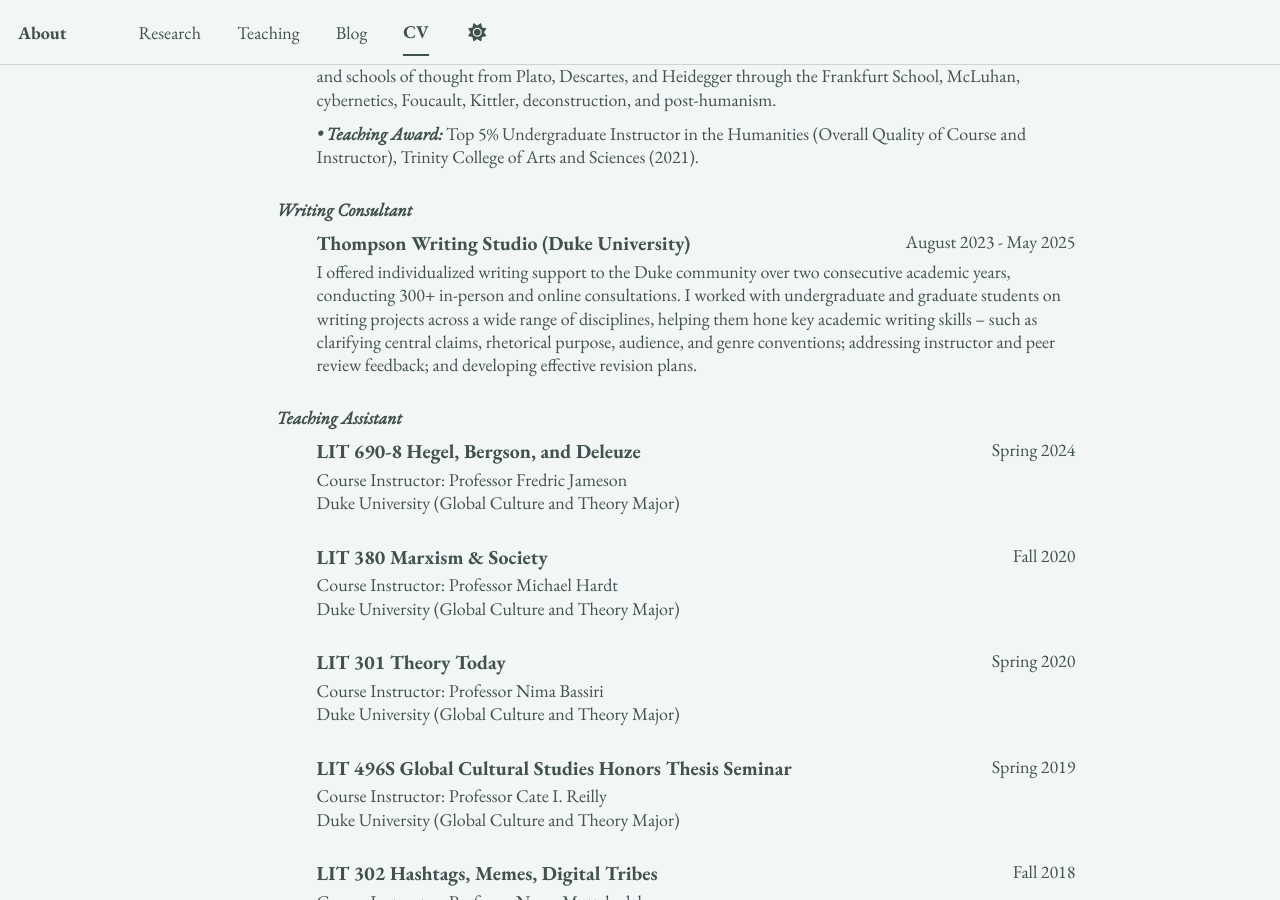
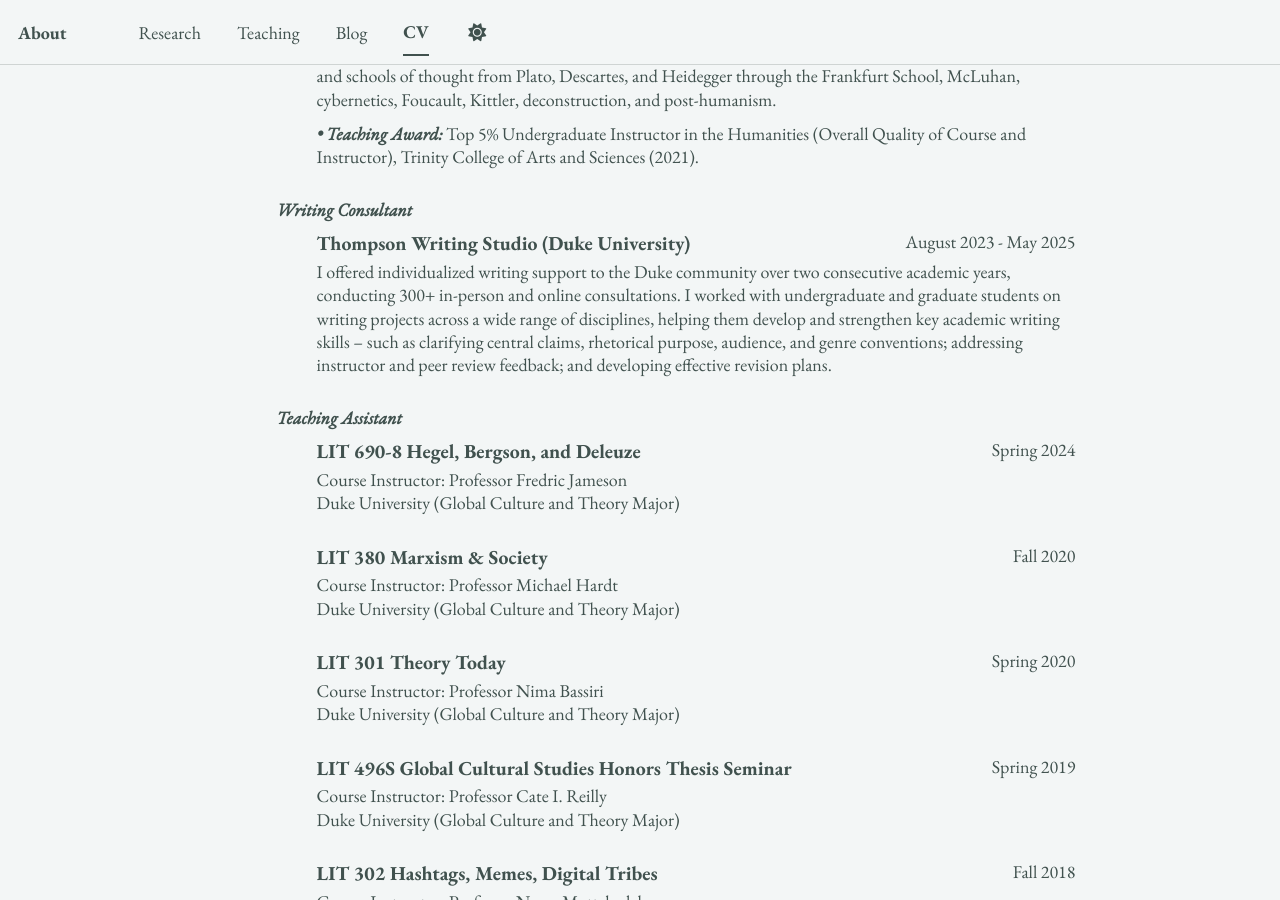
Before and after one commit to epujol90/epujol90.github.io, a Jekyll site: the page built from _pages/cv-json.md, in a window 1280 px wide and 900 px high, scrolled down 5956 px. Built offline with Jekyll 4.4.1, drawn with Linux system fonts in a browser that asks for light colours; a script bundle is joined from its source files by our own code; library files that are not in the unit come from our copies.

Commit message:
Update cv.json

```diff
--- a/_data/cv.json
+++ b/_data/cv.json
@@ -349,7 +349,7 @@
       "institution": "",
       "date": "August 2023 - May 2025",
       "role": "",
-      "description": "I offered individualized writing support to the Duke community over two consecutive academic years, conducting 300+ in-person and online consultations. I worked with undergraduate and graduate students on writing projects across a wide range of disciplines, helping them hone key academic writing skills – such as clarifying central claims, rhetorical purpose, audience, and genre conventions; addressing instructor and peer review feedback; and developing effective revision plans.",
+      "description": "I offered individualized writing support to the Duke community over two consecutive academic years, conducting 300+ in-person and online consultations. I worked with undergraduate and graduate students on writing projects across a wide range of disciplines, helping them develop and strengthen key academic writing skills – such as clarifying central claims, rhetorical purpose, audience, and genre conventions; addressing instructor and peer review feedback; and developing effective revision plans.",
       "category": "Writing Consultant"
     },
     {
```
